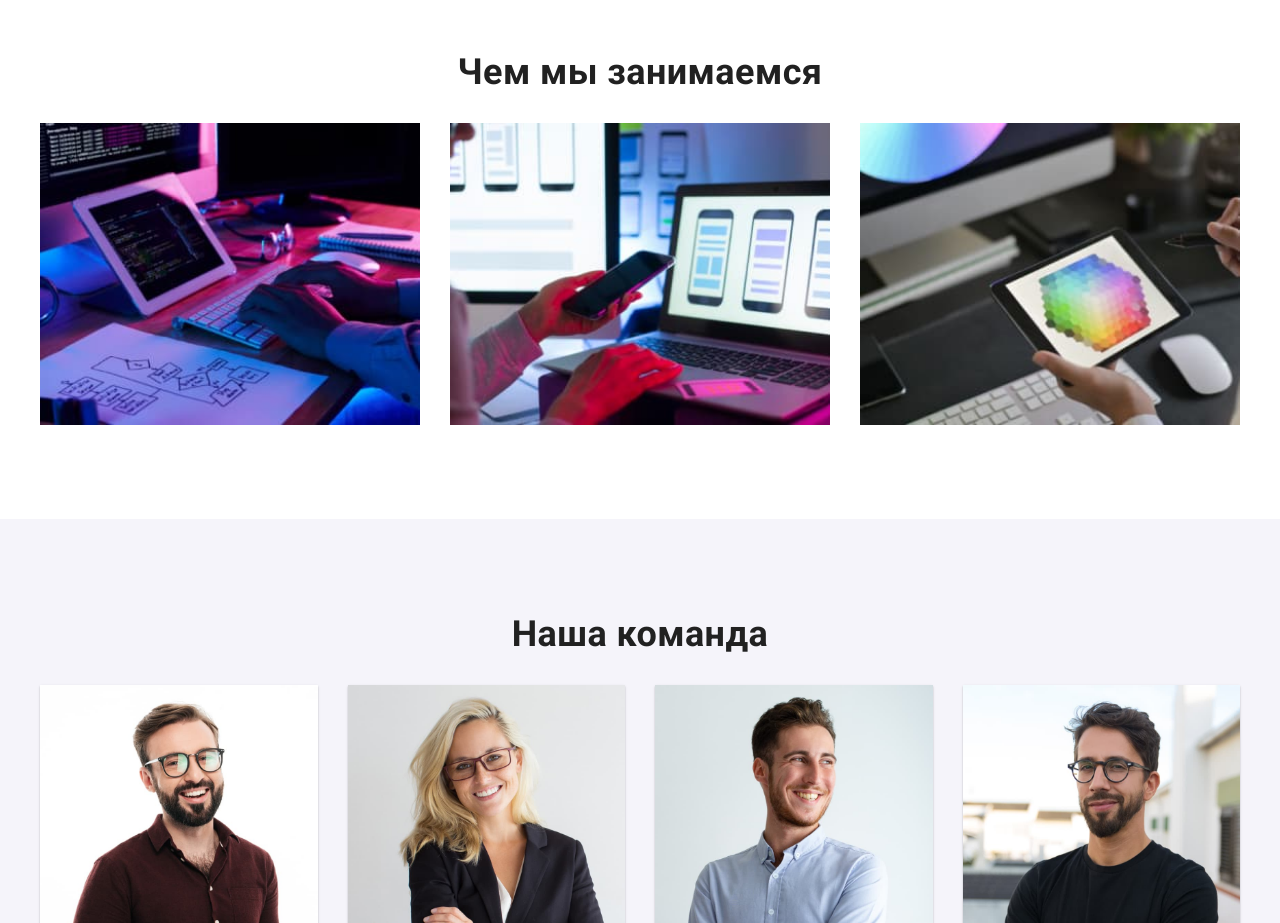
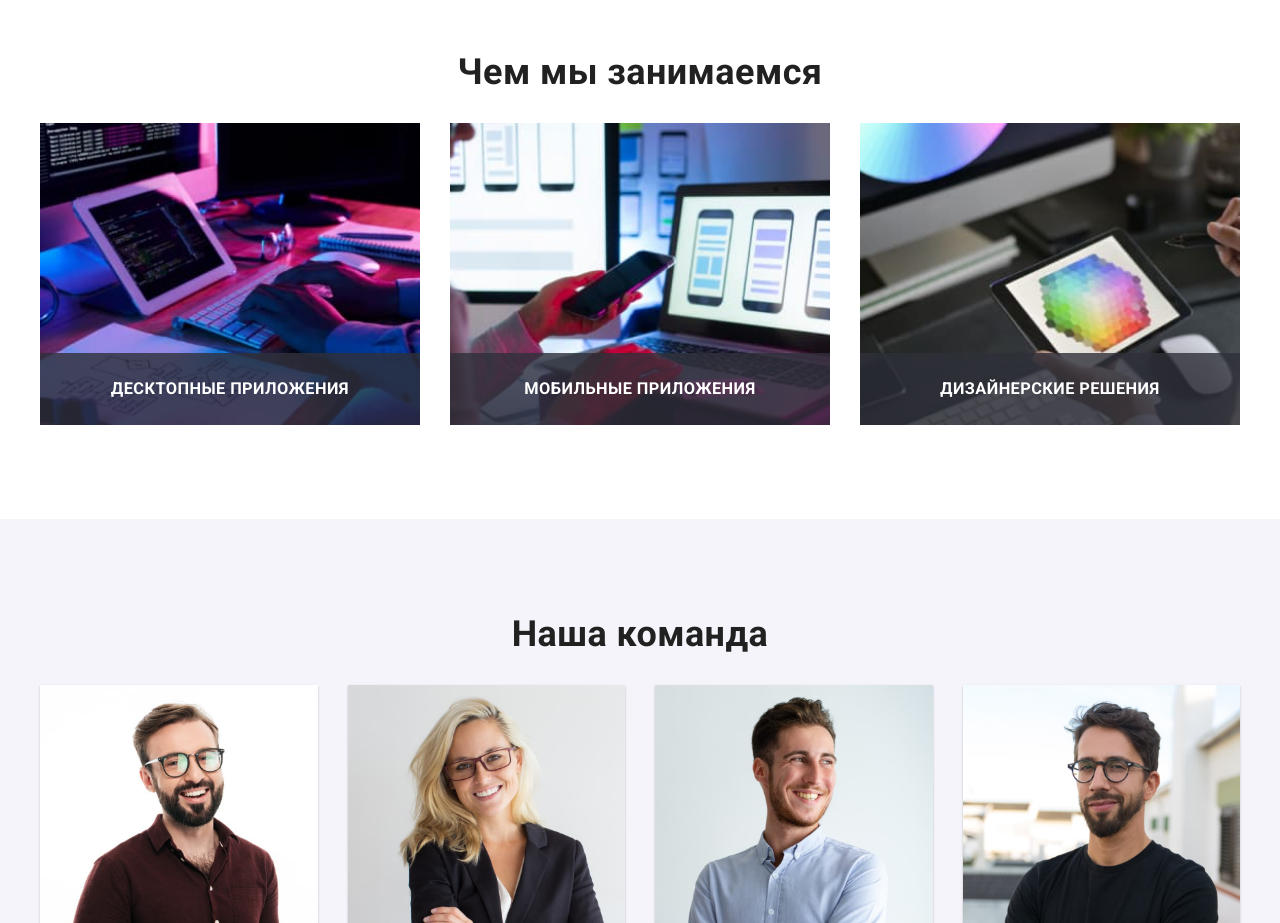
Before and after one commit to AnatoliiYarovyi/goit-markup-hw-05, a plain HTML site: page index.html in a window 1280 px wide. Shown: the part 1140-2063 px from the top of the page. Drawn offline with nearby package versions, Linux system fonts and the light colour scheme.

Commit message:
Добавляет оформление макета (подписи изображений в секции "чем мы занимаемся")

```diff
--- a/css/styles.css
+++ b/css/styles.css
@@ -246,9 +246,26 @@ img {
 }
 .image-list .item {
   width: calc((100% - 30px * 2) / 3);
+  position: relative;
 }
 .image-list .item:not(:last-child) {
   margin-right: 30px;
+}
+.image-list .subtitle {
+  position: absolute;
+  left: 0;
+  bottom: 0;
+  width: 100%;
+  margin-top: 0;
+  margin-bottom: 0;
+  padding-top: 27px;
+  padding-bottom: 27px;
+  background-color: rgba(47, 48, 58, 0.8);
+
+  font-weight: bold;
+  line-height: 1.14;
+  text-align: center;
+  color: #ffffff;
 }
 
 /* main */ /* ----------- Команда ------------------ */
--- a/index.html
+++ b/index.html
@@ -102,6 +102,7 @@
                 alt="Блок схема на листе бумаги и код программы на мониторе"
                 width="370"
               />
+              <h3 class="subtitle">ДЕСКТОПНЫЕ ПРИЛОЖЕНИЯ</h3>
             </li>
             <li class="item">
               <img
@@ -109,6 +110,7 @@
                 alt="Несколько стилей для телефона на дисплее ноутбука"
                 width="370"
               />
+              <h3 class="subtitle">МОБИЛЬНЫЕ ПРИЛОЖЕНИЯ</h3>
             </li>
             <li class="item">
               <img
@@ -116,6 +118,7 @@
                 alt="Палитра цветов на дисплее планшета"
                 width="370"
               />
+              <h3 class="subtitle">ДИЗАЙНЕРСКИЕ РЕШЕНИЯ</h3>
             </li>
           </ul>
         </div>
```
